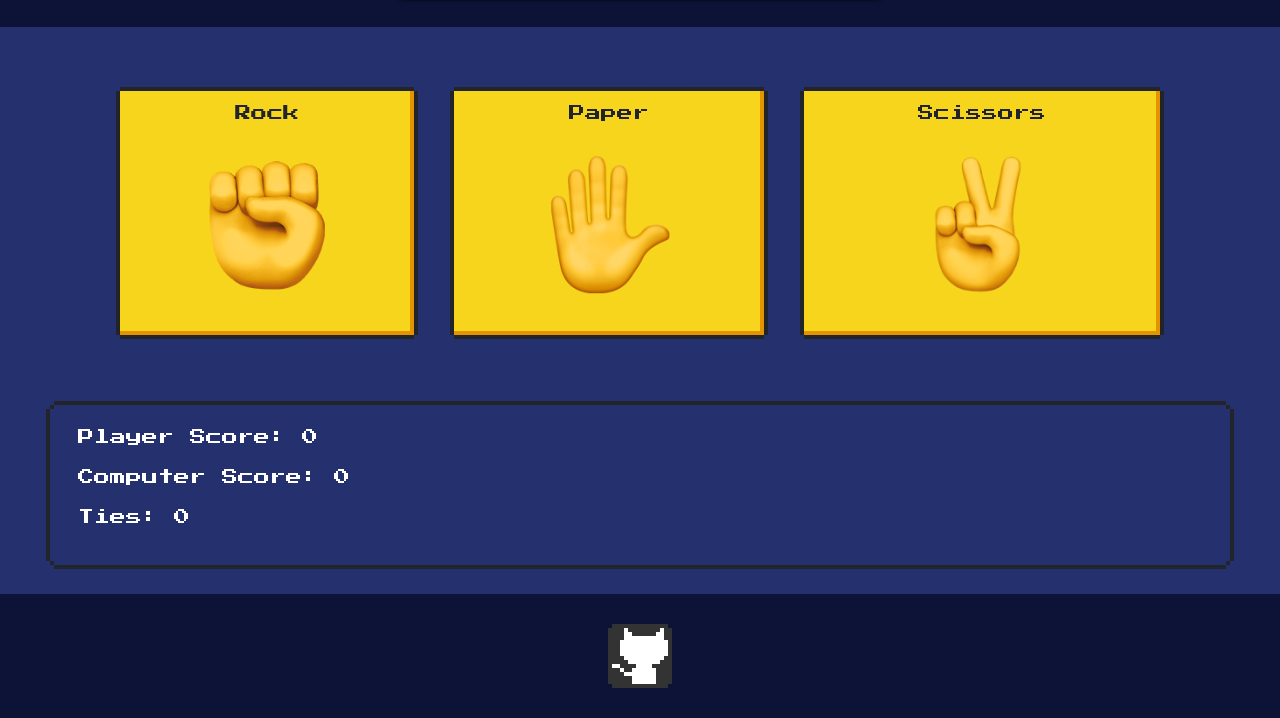
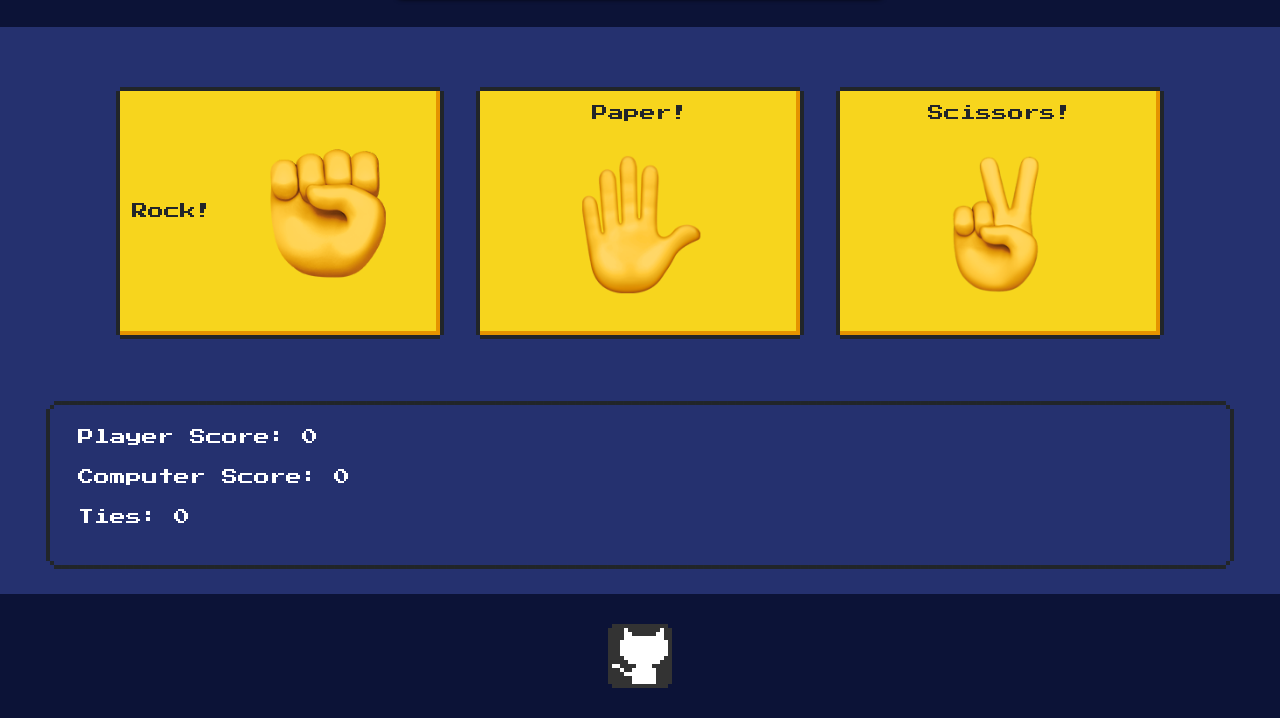
Before and after one commit to T-MSD/Rock-Paper-Scissors, a plain HTML site: page index.html in a window 1280 px wide. Shown: the part 82-800 px from the top of the page. Drawn offline with nearby package versions, Linux system fonts and the light colour scheme.

Commit message:
resized buttons size so they are all the same

```diff
--- a/index.html
+++ b/index.html
@@ -16,13 +16,13 @@
     </div>
     <div id="container">
       <div class="buttons">
-        <button class="nes-btn is-warning" id="rock">Rock
+        <button class="nes-btn is-warning" id="rock">Rock!
           <img src="src/rock.png" alt="Rock">
         </button>
-        <button class="nes-btn is-warning" id="paper">Paper
+        <button class="nes-btn is-warning" id="paper">Paper!
           <img src="src/paper.png" alt="Paper">
         </button>
-        <button class="nes-btn is-warning" id="scissors">Scissors
+        <button class="nes-btn is-warning" id="scissors">Scissors!
           <img src="src/scissors.png" alt="Scissors">
         </button>
       </div>
--- a/style.css
+++ b/style.css
@@ -45,6 +45,7 @@ img{
 
 .nes-btn {
   margin: 20px;
+  width: 33%;
 }
 
 .nes-container.is-rounded{
```
